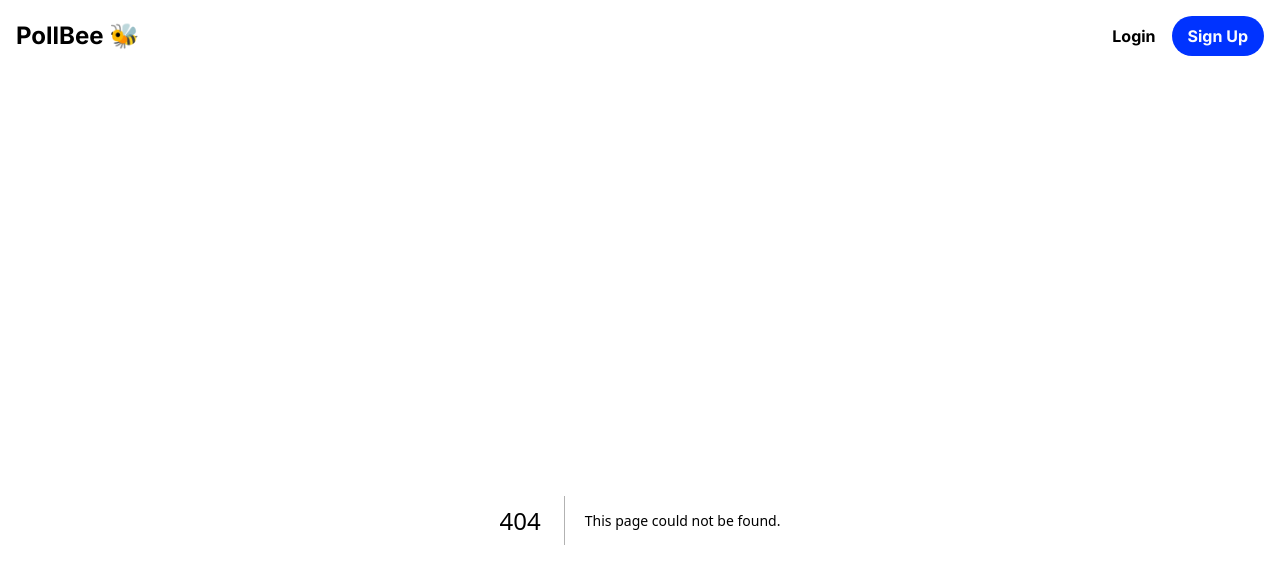
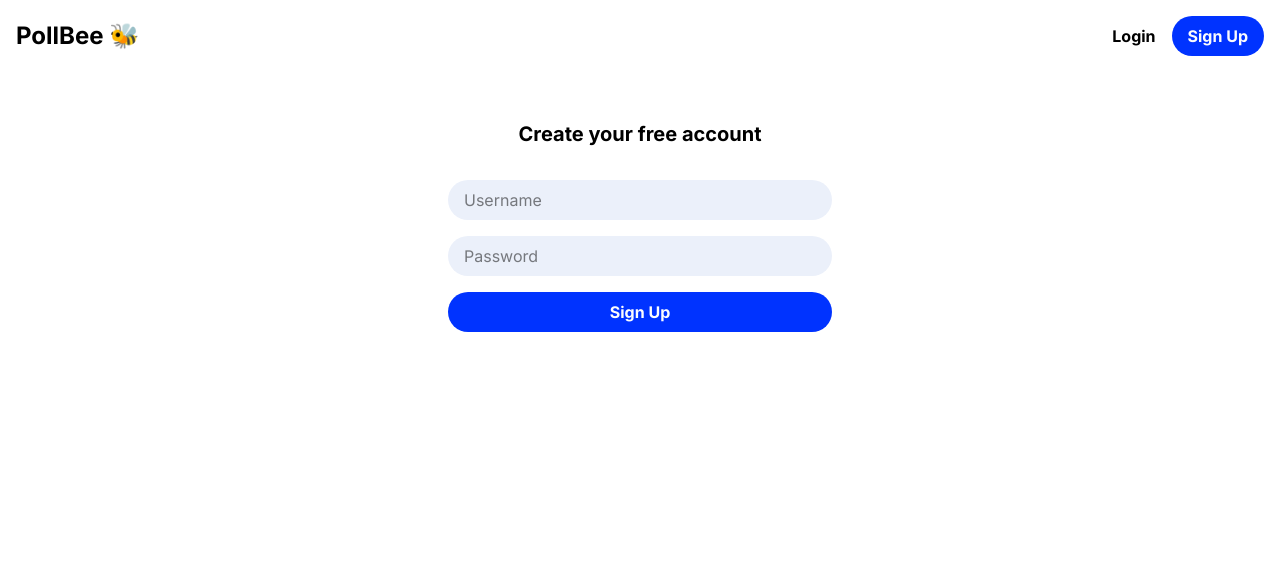
Before and after one commit to jonte265/pollbee, a Next.js app in the folder frontend/: page /signup in a window 1280 px wide. Before the commit this address had no page. Shown: the top 584 px of the page. Built offline with nearby package versions, Linux system fonts and the light colour scheme.

Commit message:
add signup page

```diff
--- a/frontend/app/login/page.tsx
+++ b/frontend/app/login/page.tsx
@@ -3,10 +3,8 @@ import LoginForm from '@/components/LoginForm';
 function LoginPage() {
   return (
     <main className='flex flex-col gap-8 items-center justify-center'>
-      <h2 className='text-xl text-center font-bold'>
-        Create your free account
-      </h2>
-      <LoginForm />
+      <h2 className='text-xl text-center font-bold'>Login </h2>
+      <LoginForm submitBtnText='Login' />
     </main>
   );
 }
--- /dev/null
+++ b/frontend/app/signup/page.tsx
@@ -0,0 +1,14 @@
+import LoginForm from '@/components/LoginForm';
+
+function SignupPage() {
+  return (
+    <main className='flex flex-col gap-8 items-center justify-center'>
+      <h2 className='text-xl text-center font-bold'>
+        Create your free account
+      </h2>
+      <LoginForm submitBtnText='Sign Up' />
+    </main>
+  );
+}
+
+export default SignupPage;
--- a/frontend/components/Header.tsx
+++ b/frontend/components/Header.tsx
@@ -11,7 +11,7 @@ function Header() {
         <Link href='/login'>
           <button className='font-bold'>Login</button>
         </Link>
-        <Link href='/login'>
+        <Link href='/signup'>
           <PrimaryBtn btnText='Sign Up' />
         </Link>
       </div>
--- a/frontend/components/LoginForm.tsx
+++ b/frontend/components/LoginForm.tsx
@@ -1,6 +1,10 @@
 'use client';
 
-function LoginForm() {
+type loginFormType = {
+  submitBtnText: string;
+};
+
+function LoginForm({ submitBtnText }: loginFormType) {
   return (
     <form className='flex flex-col justify-center gap-4 max-w-sm w-full'>
       <input
@@ -17,7 +21,7 @@ function LoginForm() {
         type='submit'
         className='bg-primary text-background font-bold rounded-4xl px-4 py-2 hover:bg-primary-700 transition-all ease-in-out'
       >
-        Login
+        {submitBtnText}
       </button>
     </form>
   );
```
